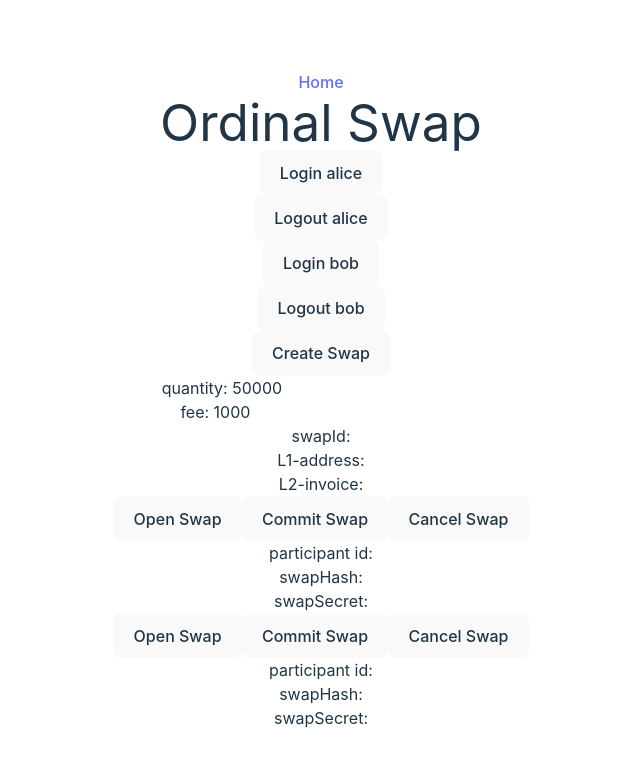
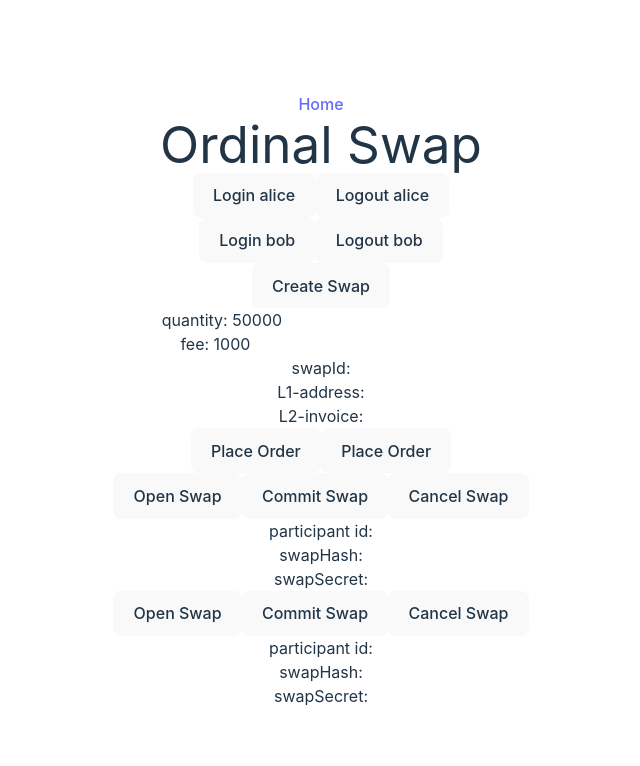
Before and after one commit to Portaldefi/thin-swap-client, a React (Vite) app: page /ordinal in a window 1280 px wide. Shown: the top 766 px of the page, without its empty margins (319-959 px from the left). Built offline with nearby package versions, Linux system fonts and the light colour scheme.

Commit message:
Add OrderForm and util for user selection

```diff
--- /dev/null
+++ b/src/ordinal/OrderForm.jsx
@@ -0,0 +1,74 @@
+import { useState, useEffect } from "react";
+import { Buffer } from "buffer";
+import { useAppSelector } from '../store/hooks'
+// import {createHash, randomBytes} from "crypto"
+import getUser from '../store/util'
+
+
+function OrderForm({setSwapId, setSwapHash, participant, setSecretHolderId, setSecretSeekerId, setSecret}) {
+    const creds = `submarine-swap-client:submarine-swap-client`
+
+
+    console.log(`participant in SwapForm: ${JSON.stringify(participant)}`)
+
+    // const [data, setData] = useState({
+    //     data: {
+    //         uid: swapId,
+    //         state: participant.state
+    //     }
+    // });
+
+    const users = useAppSelector(state => state.user)
+
+    const user = getUser(users, participant)
+
+
+    const onClickPlaceOrder = () => {
+        const side = participant.username === 'alice'? 'ask' : 'bid'
+
+        const randomSecret = () => crypto.randomBytes(32)
+        const sha256 = buffer => crypto.createHash('sha256').update(buffer).digest('hex')
+        const secret = randomSecret()
+        const swapHash = sha256(secret)
+        const swapSecret = secret.toString('hex')
+
+        fetch('/api/v2/orderbook/limit', {
+            method: 'PUT',
+            headers: {
+                'Content-Type': 'application/json',
+                authorization: `Basic ${Buffer.from(creds).toString('base64')}`
+            },
+            body: JSON.stringify({
+                uid: participant.username,
+                side: side,
+                hash: swapHash,
+                baseAsset: 'BTCORD',
+                baseNetwork: 'btc.btc',
+                baseQuantity: 4000,
+                quoteAsset: 'BTC',
+                quoteNetwork: 'lightning.btc',
+                quoteQuantity: 8000
+            })
+        })
+        .then(res => {
+            return res.json()
+        })
+        .then(data => {
+            console.log(`\n\n`)
+            console.log(JSON.stringify(data, null, 4))
+            console.log(JSON.stringify(participant, null, 4))
+        })
+
+        .catch(err => console.log(err))
+
+    }
+
+
+    return (
+        <>
+            <button onClick={onClickPlaceOrder}>Place Order</button>
+        </>);
+
+
+}
+export default OrderForm
--- a/src/ordinal/SwapDemo.jsx
+++ b/src/ordinal/SwapDemo.jsx
@@ -3,6 +3,7 @@ import { useState } from "react";
 import SwapCreate from './SwapCreate.jsx'
 import SwapForm from './SwapForm.jsx'
 import SwapLogin from './SwapLogin.jsx'
+import OrderForm from './OrderForm.jsx'
 
 function SwapDemo() {
     const [swapId, setSwapId] = useState(null)
@@ -16,12 +17,14 @@ function SwapDemo() {
         state: {
             isSecretHolder: true,
             secret: secret,
+            swapCreationResponder: true,
             },
         username: 'alice'
         })
     const [bob0, setBob0] = useState({
         state: {
             isSecretHolder: false,
+            swapCreationResponder: false,
             },
         username: 'bob'
         })
@@ -33,11 +36,16 @@ function SwapDemo() {
         <>
             <h1>Ordinal Swap</h1>
             <SwapLogin participant={alice0}/>
+            <p/>
             <SwapLogin participant={bob0}/>
+            <p/>
             <SwapCreate setSwapId={setSwapId} setSwapHash={setSwapHash} setSecretSeekerId={setSecretSeekerId} setSecretHolderId={setSecretHolderId} setSecret={setSecret}/>
             <p>swapId: {swapId}</p>
             <p>L1-address: {request1}</p>
             <p>L2-invoice: {request2}</p>
+            <OrderForm participant={alice0} setSwapId={setSwapId} setSwapHash={setSwapHash} setSecretSeekerId={setSecretSeekerId} setSecretHolderId={setSecretHolderId} setSecret={setSecret}/>
+            <OrderForm participant={bob0} />
+            <p/>
             <SwapForm swapId={swapId} swapHash={swapHash} participant={alice0} id={secretHolderId} setRequest={setRequest2} secret={secret}/>
             <SwapForm swapId={swapId} swapHash={swapHash} participant={bob0} id={secretSeekerId} setRequest={setRequest1}/>
 
--- a/src/ordinal/SwapForm.jsx
+++ b/src/ordinal/SwapForm.jsx
@@ -67,6 +67,63 @@ function SwapForm({swapId, swapHash, participant, id, secret, setRequest}) {
             console.log('useEffect cleanup')
         }
     }, [user])
+
+    const onClickPlaceOrder = () => {
+        const side = participant.username === 'alice'? 'ask' : 'bid'
+
+        const randomSecret = () => randomBytes(32)
+        const sha256 = buffer => createHash('sha256').update(buffer).digest('hex')
+        const secret = randomSecret()
+        const swapHash = sha256(secret)
+        const swapSecret = secret.toString('hex')
+
+        fetch('/api/v2/orderbook/limit', {
+            method: 'PUT',
+            headers: {
+                'Content-Type': 'application/json',
+                authorization: `Basic ${Buffer.from(creds).toString('base64')}`
+            },
+            body: JSON.stringify({
+                uid: participant.username,
+                side: side,
+
+
+
+
+
+
+                swap: { id: swapId, swapHash },
+                party: {
+                    id: id,
+                    state: Object.assign(participant.state, {secret: secret})
+                },
+                opts: {
+
+                }
+            })
+        })
+            .then(res => {
+                return res.json()
+            })
+            .then(data => {
+                console.log(`\n\n`)
+                console.log(JSON.stringify(data, null, 4))
+                console.log(JSON.stringify(participant.state, null, 4))
+                console.log(participant.state.isSecretHolder)
+                if (participant.state.isSecretHolder) {
+                    console.log(`request: ${data.secretHolder.state.shared.request}`)
+                    setRequest(data.secretHolder.state.shared.request)
+                }
+                else {
+                    console.log(`request: ${data.secretHolder.state.shared.swapinfo.descriptor}`)
+                    setRequest(data.secretHolder.state.shared.swapinfo.descriptor)
+                }
+
+            })
+
+            .catch(err => console.log(err))
+
+    }
 
     const onClickOpen = () => {
         fetch('/api/v2/swap/submarine', {
--- a/src/ordinal/SwapLogin.jsx
+++ b/src/ordinal/SwapLogin.jsx
@@ -49,8 +49,8 @@ function SwapLogin({participant}) {
 
     return (
         <>
-            <p><button onClick={doLogin}>Login {participant.username}</button></p>
-            <p><button onClick={doLogout}>Logout {participant.username}</button></p>
+            <button onClick={doLogin}>Login {participant.username}</button>
+            <button onClick={doLogout}>Logout {participant.username}</button>
         </>
     );
 }
--- /dev/null
+++ b/src/store/util.js
@@ -0,0 +1,13 @@
+const getUser = (users, participant) => {
+    let pUser
+    users.forEach(person => {
+        if (person.username === participant.username) {
+            pUser = person
+        }
+    })
+    return pUser
+}
+
+
+
+export default getUser
--- /dev/null
+++ b/src/utils/crytpo.js
@@ -0,0 +1,30 @@
+const hashSecret = async function hash(bytes) {
+    const hashBuffer = await crypto.subtle.digest('SHA-256', bytes);
+    console.log('hashBuffer', hashBuffer)
+    const hashArray = Array.from(new Uint8Array(hashBuffer));
+    console.log('hashArray', hashArray)
+    const hashHex = hashArray
+        .map(bytes => bytes.toString(16).padStart(2, '0'))
+        .join('');
+    console.log('hashHex', hashHex);
+    // log("hashSecret output utf8", utf8);
+    // log("hashSecret output hashBuffer", hashBuffer);
+    // log("hashSecret output hashArray", hashArray);
+    // log("hashSecret output hashHex", hashHex);
+    return hashHex;
+}
+
+const secret = crypto.getRandomValues(new Uint8Array(32))
+const secretHex = [...secret]
+    .map(byte => byte.toString(16).padStart(2, '0'))
+    .join('')
+console.log('secret', secret)
+console.log('secretHex', secretHex)
+// const secret = Math.random().toString(36).slice(2);
+
+// log("{secret, secretHash, secret256}",{secret, secretHash: await hashSecret(secret)});
+const secretHash = await hashSecret(secret);
+console.log('secretHash', secretHash)
+//
+// setSecret(secretHex);
+// setOrderSecret(secretHash);
```
